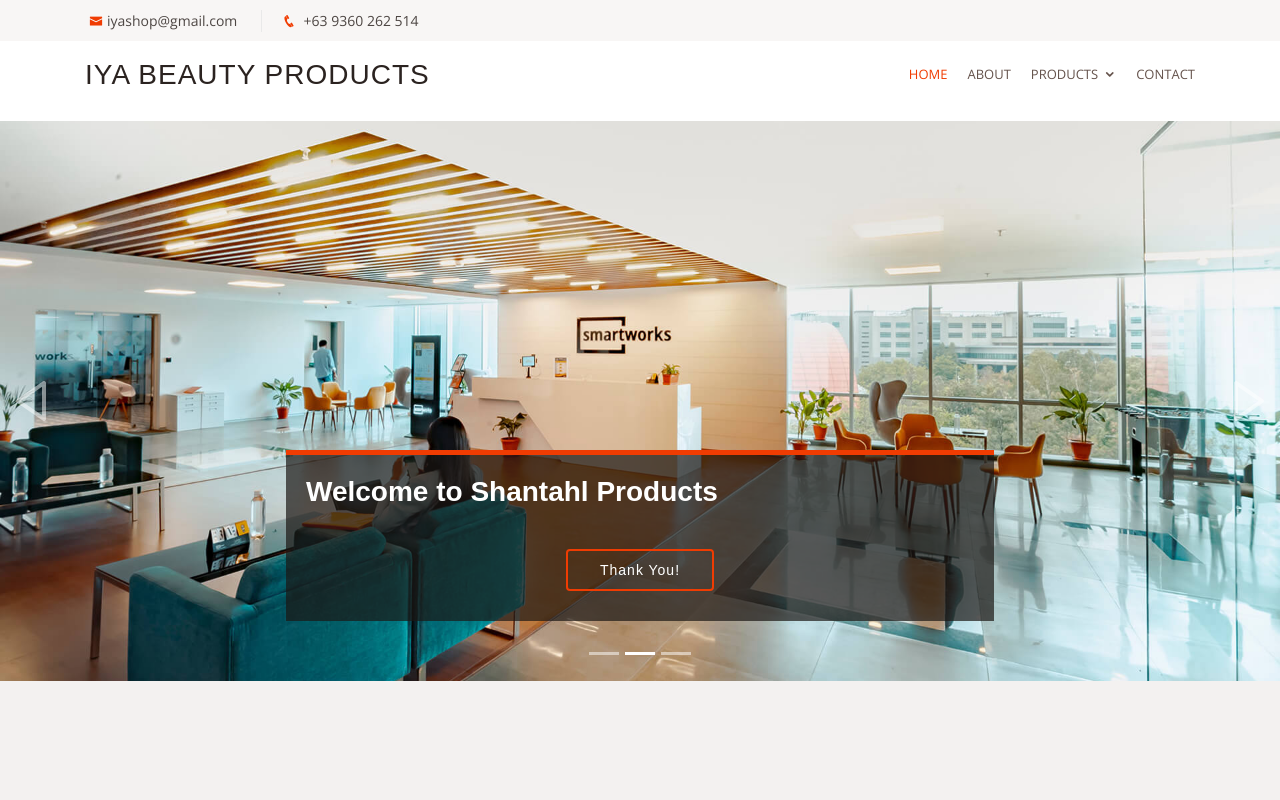
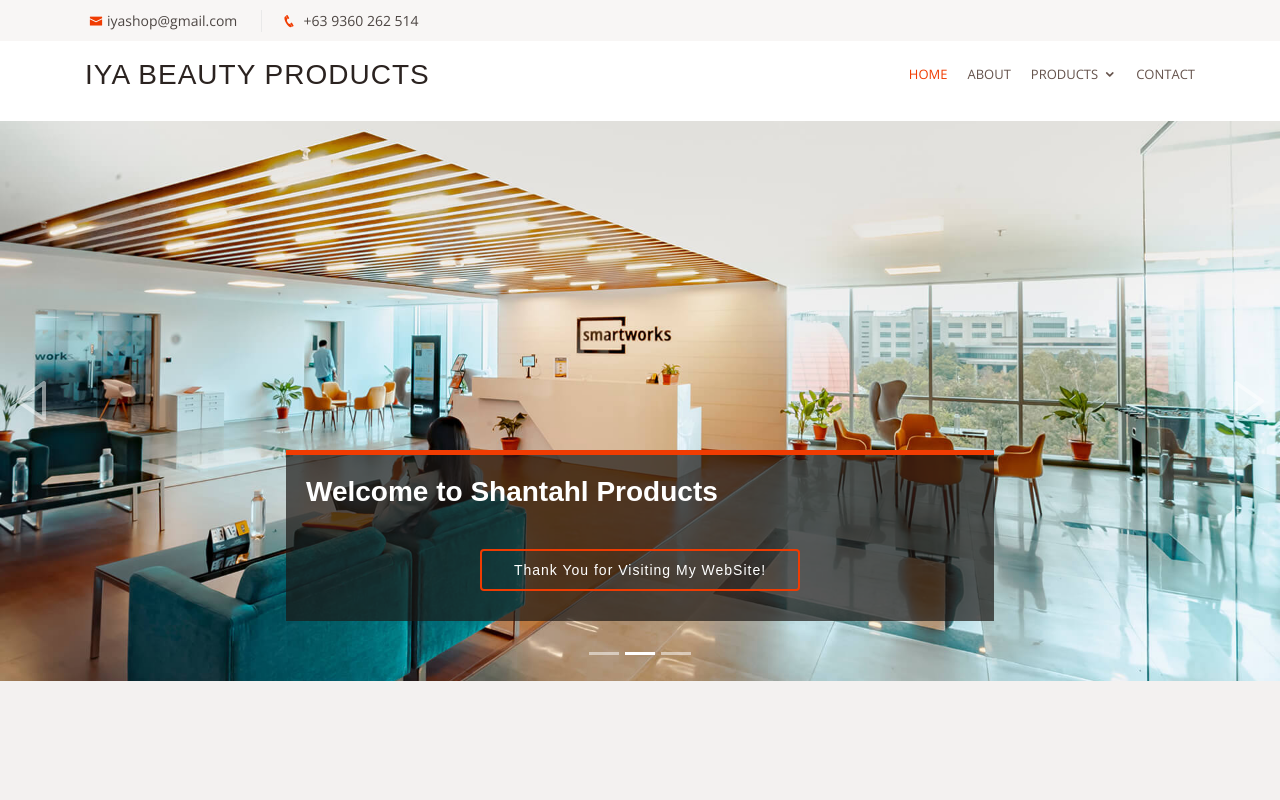
Before and after one commit to busabosivy10/e-shopping, a plain HTML site: page index.html in a window 1280 px wide. Shown: the top 800 px of the page. Drawn offline with nearby package versions, Linux system fonts and the light colour scheme; files whose address does not match are found by name; a web font is replaced by a local one.

Commit message:
First Commit

```diff
--- a/index.html
+++ b/index.html
@@ -101,7 +101,7 @@
           <div class="carousel-container">
             <div class="carousel-content animate__animated animate__fadeInUp">
               <h2>Welcome to <span>Shantahl Products</span></h2>
-              <div class="text-center"><a class="btn-get-started">Thank You!</a></div>
+              <div class="text-center"><a class="btn-get-started">Thank You for Visiting My WebSite!</a></div>
             </div>
           </div>
         </div>
@@ -111,7 +111,7 @@
           <div class="carousel-container">
             <div class="carousel-content animate__animated animate__fadeInUp">
               <h2>Welcome to <span>Shantahl Products</span></h2>
-              <div class="text-center"><a class="btn-get-started">Thank You!</a></div>
+              <div class="text-center"><a class="btn-get-started">Thank You for Visiting My WebSite!</a></div>
             </div>
           </div>
         </div>
@@ -121,7 +121,7 @@
          <div class="carousel-container">
             <div class="carousel-content animate__animated animate__fadeInUp">
               <h2>Welcome to <span>Shantahl Products</span></h2>
-              <div class="text-center"><a class="btn-get-started">Thank You!</a></div>
+              <div class="text-center"><a class="btn-get-started">Thank You for Visiting My WebSite!</a></div>
             </div>
           </div>
         </div>
```
Also changed, not shown: all.html (+10 -0 lines).
